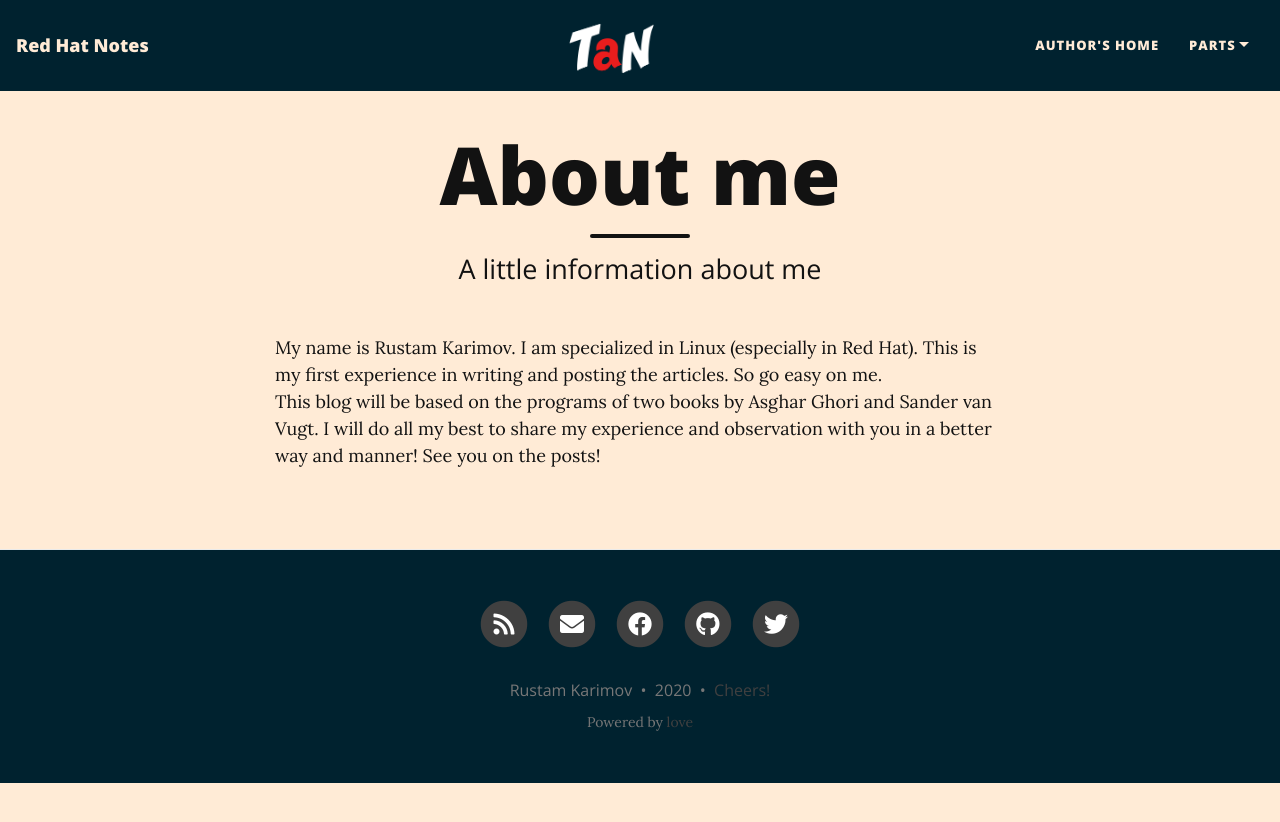
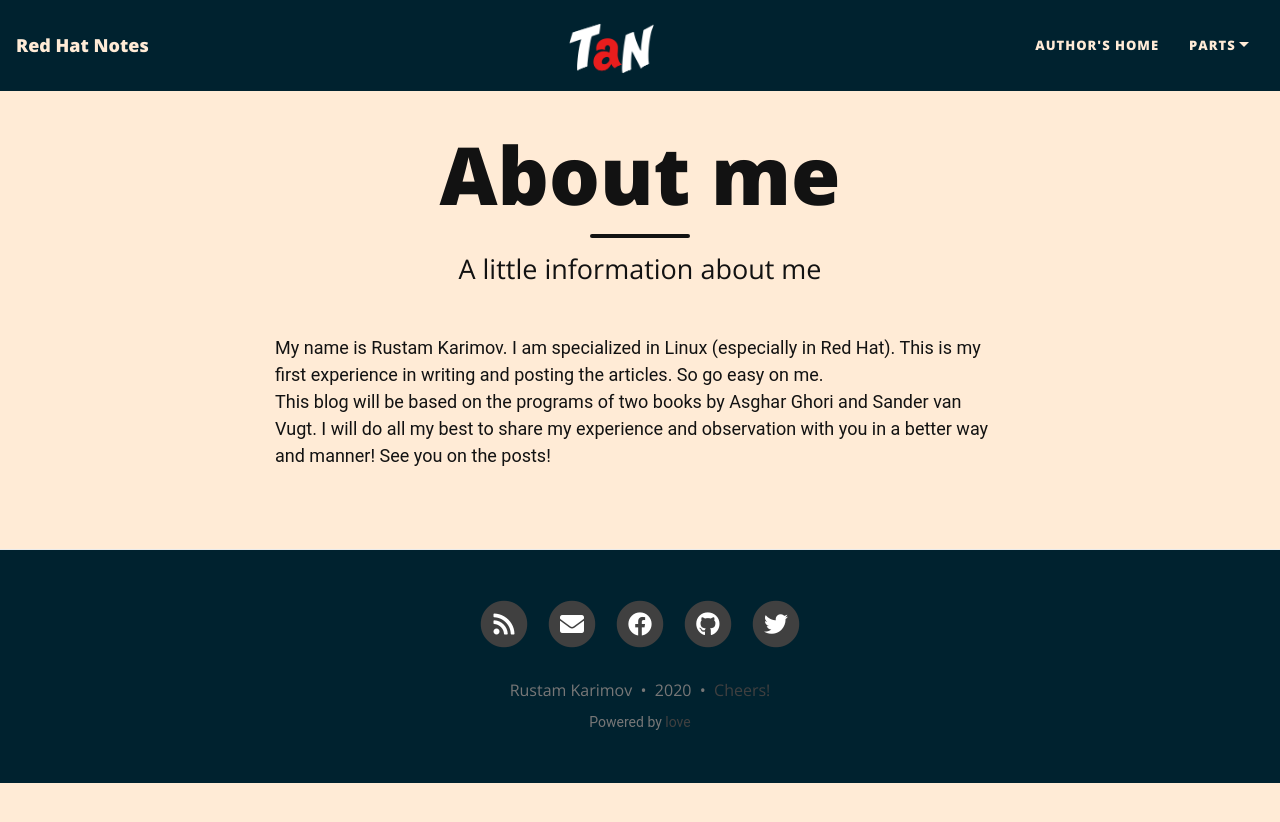
Before and after one commit to DrMohmX/takeanote, a Jekyll site: the page built from aboutme.md, in a window 1280 px wide. Shown: the top 822 px of the page. Built offline with Jekyll 4.4.1, drawn with Linux system fonts in a browser that asks for light colours; nearby versions of some CDN libraries.

Commit message:
Update beautifuljekyll.css

```diff
--- a/assets/css/beautifuljekyll.css
+++ b/assets/css/beautifuljekyll.css
@@ -11,7 +11,7 @@ html {
 }
 
 body {
-  font-family: 'Lora', 'Times New Roman', serif;
+  font-family: 'Roboto', sans-serif;
   font-size: 1.125rem;
   color: {{ site.text-col | default: "#404040" }};
   position: relative;
```
